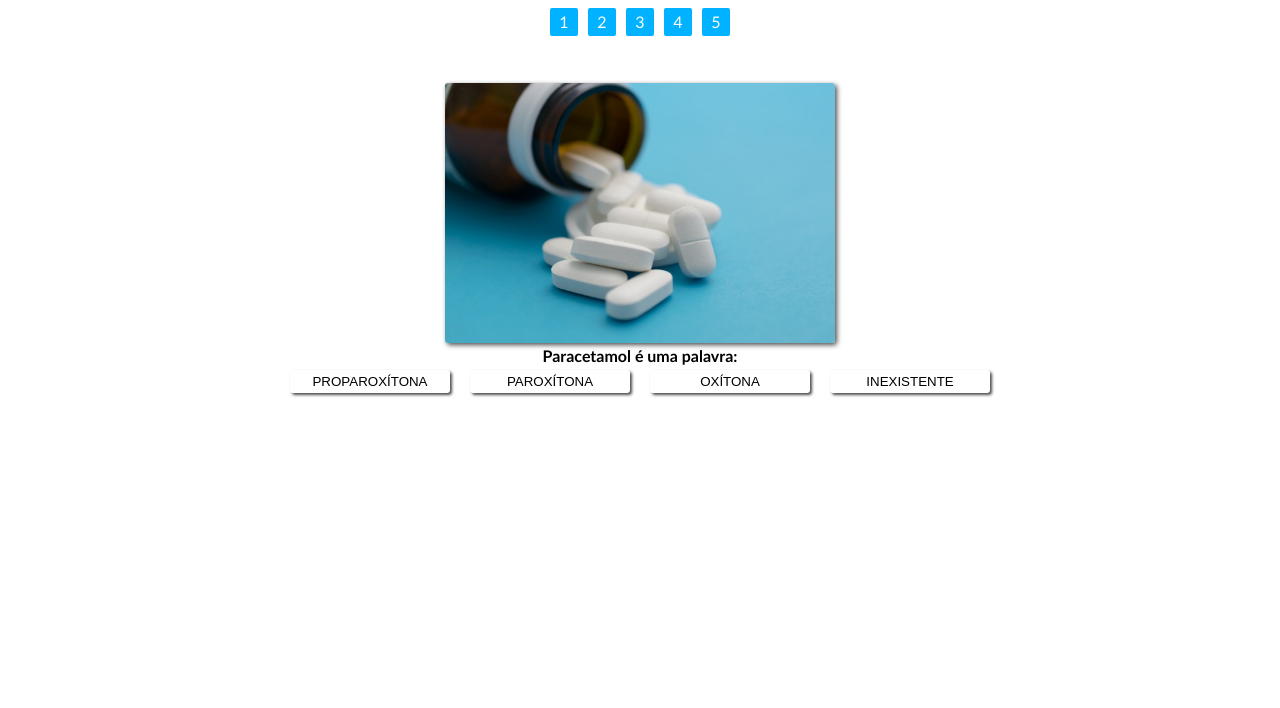
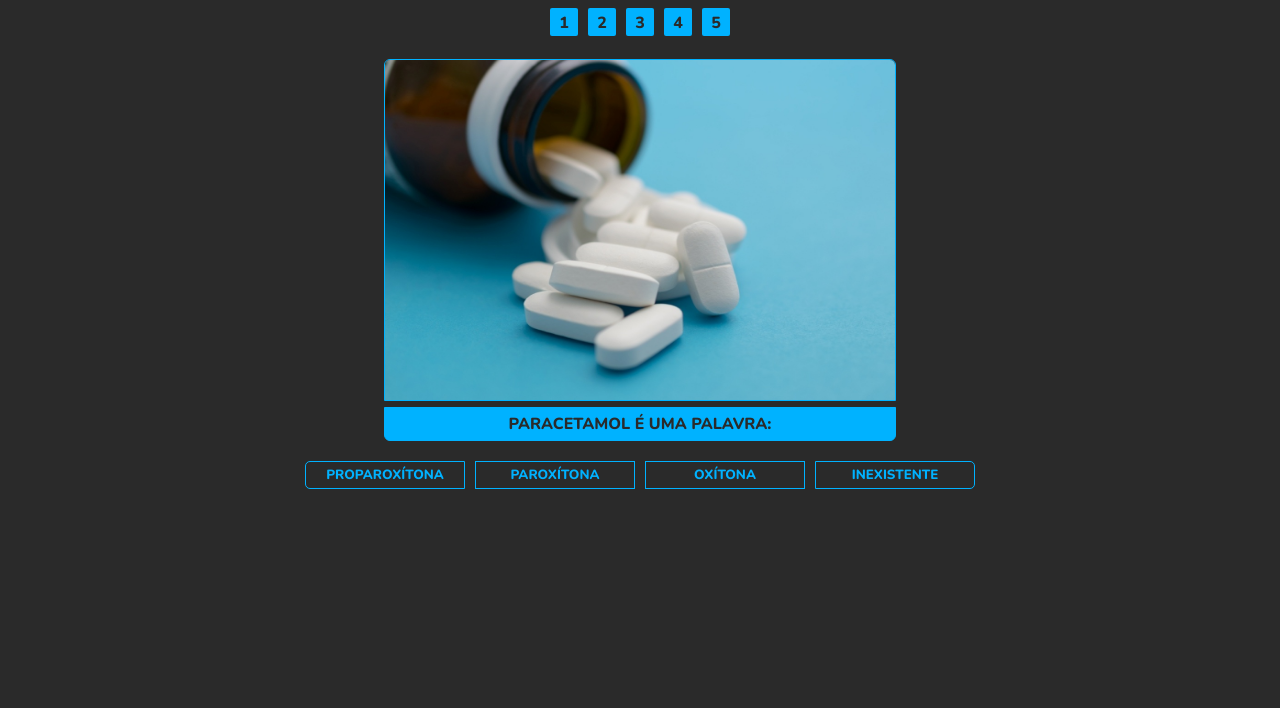
Before and after one commit to leonardoweiss/quiz, a plain HTML site: page index.html in a window 1280 px wide. Shown: the part 92-800 px from the top of the page. Drawn offline with nearby package versions, Linux system fonts and the light colour scheme.

Commit message:
adding more styles

```diff
--- a/index.html
+++ b/index.html
@@ -1,11 +1,16 @@
 <!DOCTYPE html>
     <html lang="pt-br">
         <head>
-            <title>TESTE</title>
+            <title>QUIZ</title>
 
             <!-- Meta tags Obrigatórias -->
             <meta charset="utf-8">
             <meta name="viewport" content="width=device-width, initial-scale=1, shrink-to-fit=no">
+
+             <!--Font Nunito-->
+			<link rel="preconnect" href="https://fonts.googleapis.com">
+			<link rel="preconnect" href="https://fonts.gstatic.com" crossorigin>
+			<link href="https://fonts.googleapis.com/css2?family=Nunito:wght@800&display=swap" rel="stylesheet">
 
             <!--CSS-->
             <link rel="stylesheet" type="text/css" href="style.css">
--- a/style.css
+++ b/style.css
@@ -3,8 +3,13 @@
 	padding: 0;
 }
 
+:root{
+--bg-color: #2A2A2A;
+}
+
 body{
-	font-family: "Trebuchet MS", Arial, Sans-serif;
+	font-family: 'Nunito', sans-serif;
+	background-color: var(--bg-color);
 }
 
 header{
@@ -14,17 +19,35 @@ header{
 }
 
 h1{
+	font-size: 3rem;
 	font-weight: bold;
-	color: #fff;
+	color: var(--bg-color);
 	padding-top: 10px;
 }
 
 img{
-	height: 260px;
-	width: 390px;
-	box-shadow: 2px 2px 5px rgba(0, 0, 0, 0.7);
-	border-radius: 3px;
-	margin-top: 42px;
+	max-width: 510px;
+	max-height: 340px;
+	width: 65%;
+	min-height: 220px;
+	min-width: 360px;
+	border-radius: 6px 6px 0 0;
+	margin-top: 18px;
+	margin-bottom: 0;
+	border: 1px solid #00B2FF;
+}
+
+h4{
+	text-transform: uppercase;
+	border-radius: 0 0 6px 6px;
+	max-width: 510px;
+	width: 65%;
+	min-width: 360px;
+	margin: 0 auto 15px auto;
+	padding: 5px 0;
+	color: var(--bg-color);
+	background-color: #00B2FF;
+	border: 1px solid #00B2FF;
 }
 
 #container{
@@ -40,28 +63,37 @@ img{
 	border-radius: 2px;
 	margin: 5px;
 	display: inline-block;
-	color: #fff;
+	color: var(--bg-color);
 }
 
 #container button{
-	background-color: #fff;
-	border: none;
-	border-radius: 3px;
+	background-color: var(--bg-color);
+	border: 1px solid #00B2FF;
 	text-transform: uppercase;
 	padding: 4px 8px;
-	box-shadow: 2px 2px 3px rgba(0, 0, 0, 0.7);
-	margin: 5px 10px;
+	font-weight: bold;
+	margin: 5px;
 	width: 160px;
+	color: #00B2FF;
+	font-family: 'Nunito', sans-serif;
+}
+
+#container button:nth-child(3n){
+	border-radius: 5px 0 0 5px;
+}
+
+#container button:last-child{
+	border-radius: 0 5px 5px 0;
 }
 
 #container button:hover{
 	background-color: #00B2FF;
-	color: #fff;
+	color: var(--bg-color);
 }
 
 #end{
 	font-weight: bold;
-	color: #000;
+	color: #00B2FF;
 	padding-top: 10px;
 	margin-top: 125px;
 }
```
